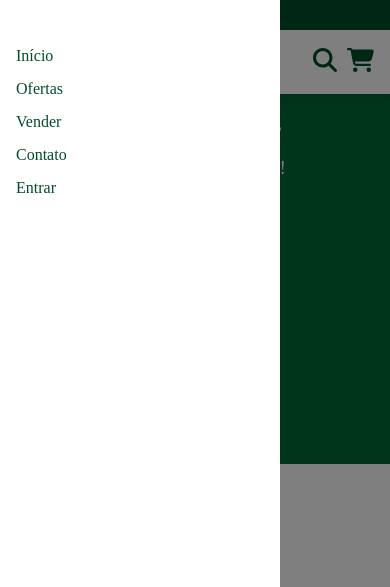
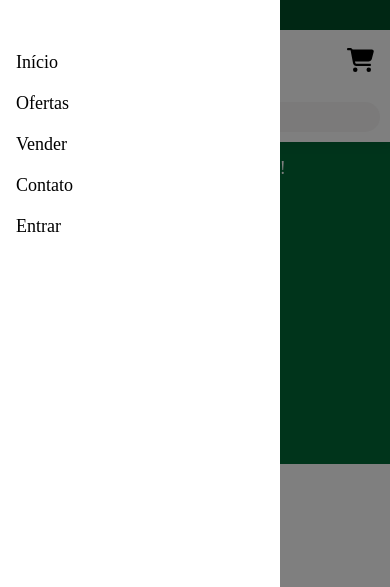
Before and after one commit to duguzin/CultivaMais, a plain HTML site: page index.html in a window 390 px wide. Both pictures are taken after a click on the element 26 px from the left and 62 px from the top of the page. Shown: the top 587 px of the page. Drawn offline with nearby package versions, Linux system fonts and the light colour scheme; a web font is replaced by a local one.

Commit message:
Add files via upload

```diff
--- a/index.html
+++ b/index.html
@@ -55,9 +55,9 @@
 
 
           <div class="div-input-cart-nav">
-            <div class="input-pesquisa-mobile">
+            <!-- <div class="input-pesquisa-mobile">
               <svg xmlns="http://www.w3.org/2000/svg" onclick="toggleInputOpen()" viewBox="0 0 512 512"><!--!Font Awesome Free 6.5.1 by @fontawesome - https://fontawesome.com License - https://fontawesome.com/license/free Copyright 2024 Fonticons, Inc.--><path d="M416 208c0 45.9-14.9 88.3-40 122.7L502.6 457.4c12.5 12.5 12.5 32.8 0 45.3s-32.8 12.5-45.3 0L330.7 376c-34.4 25.2-76.8 40-122.7 40C93.1 416 0 322.9 0 208S93.1 0 208 0S416 93.1 416 208zM208 352a144 144 0 1 0 0-288 144 144 0 1 0 0 288z"/></svg>
-            </div>
+            <!-- </div>-->
             <div class="svg-carrinho-mobile" onclick="toggleCarrinhoOpen()">
               <svg xmlns="http://www.w3.org/2000/svg" viewBox="0 0 576 512"><!--!Font Awesome Free 6.5.1 by @fontawesome - https://fontawesome.com License - https://fontawesome.com/license/free Copyright 2024 Fonticons, Inc.--><path d="M0 24C0 10.7 10.7 0 24 0H69.5c22 0 41.5 12.8 50.6 32h411c26.3 0 45.5 25 38.6 50.4l-41 152.3c-8.5 31.4-37 53.3-69.5 53.3H170.7l5.4 28.5c2.2 11.3 12.1 19.5 23.6 19.5H488c13.3 0 24 10.7 24 24s-10.7 24-24 24H199.7c-34.6 0-64.3-24.6-70.7-58.5L77.4 54.5c-.7-3.8-4-6.5-7.9-6.5H24C10.7 48 0 37.3 0 24zM128 464a48 48 0 1 1 96 0 48 48 0 1 1 -96 0zm336-48a48 48 0 1 1 0 96 48 48 0 1 1 0-96z"/></svg>
             </div>
@@ -109,12 +109,20 @@
            <div class="swiper-slide" id="swiper-slide-text">
                 <p>Temos os melhores padrões de qualidade</p>
             </div>
+
            <!-- <div class="swiper-slide" id="swiper-slide-text">
                 <p>Teste</p>
             </div>
            </div> -->
               <!-- <div class="swiper-button-next" style="color: red;"></div>
               <div class="swiper-button-prev" style="color: red;"></div> -->
+        </div>
+
+        <div class="div-input-pesquisa-mobile">
+          <div class="input-pesquisa-mobile">
+            <svg xmlns="http://www.w3.org/2000/svg" onclick="toggleInputOpen()" viewBox="0 0 512 512"><!--!Font Awesome Free 6.5.1 by @fontawesome - https://fontawesome.com License - https://fontawesome.com/license/free Copyright 2024 Fonticons, Inc.--><path d="M416 208c0 45.9-14.9 88.3-40 122.7L502.6 457.4c12.5 12.5 12.5 32.8 0 45.3s-32.8 12.5-45.3 0L330.7 376c-34.4 25.2-76.8 40-122.7 40C93.1 416 0 322.9 0 208S93.1 0 208 0S416 93.1 416 208zM208 352a144 144 0 1 0 0-288 144 144 0 1 0 0 288z"/></svg>
+              <input type="text" placeholder="O que você está procurando?">
+          </div>
         </div>
 
     </header>
--- a/style.css
+++ b/style.css
@@ -29,11 +29,11 @@ main {
 
 .nav-menu {
     width: 100%;
-    height: 30px;
+    height: 40px;
     justify-content: center;
     display: flex;
     background-color: #fff;
-    padding: 1.5rem;
+    padding: 1rem;
     position: fixed;
     top: 80px;
     align-items: center;
@@ -57,9 +57,15 @@ main {
     transition: all .5s;
 }
 
-.nav-menu-mobile li{
-    margin-top: 15px;
+.nav-menu-mobile li {
+    margin-top: 20px;
 }
+
+.nav-menu-mobile li a {
+    font-size: 18px;
+}
+
+
 
 
 
@@ -69,7 +75,7 @@ main {
     width: 100%;
     height: 30px;
     position: fixed;
-    top: 125px;
+    top: 100px;
     z-index: 2;
     display: flex;
     justify-content: space-between;
@@ -92,9 +98,9 @@ main {
 
 .nav-links {
     /* color: #929292; */
-    color: #004E29;
+    color: #000;
     text-decoration: none;
-    font-size: 16px;
+    font-size: 14px;
     font-weight: 400;
     border-bottom: 1px solid transparent;
     transition: .3s ease;
@@ -119,20 +125,42 @@ main {
     width: 280px;
 }
 
-/* .input-pesquisa {
-   border: 2px #fff solid;
-   background: #fff;
+.input-pesquisa-mobile {
+   /* border: 2px #fff solid;*/
+   background: #f7f6f6;
+   width: 100%;
    border-radius: 25px;
-   width: 600px;
-   height: 45px;
-   position: relative;
+   height: 30px;
    display: flex;
-   gap: 5px;
-   padding: 0 15px;
    align-items: center;
-   margin: 0 1rem;
-   box-shadow: 2px 3px 8px rgba(0, 0, 0, 0.5);
-} */
+   padding-left: 15px;
+   gap: 10px;
+   /* box-shadow: 2px 3px 8px rgba(0, 0, 0, 0.5); */
+}
+
+.input-pesquisa-mobile svg {
+    fill: #000;
+    height: 0.8em;
+}
+
+.input-pesquisa-mobile input {
+    background: transparent;
+    border: none;
+    width: 100%;
+}
+
+.div-input-pesquisa-mobile {
+    background-color: #fff;
+    width: 100%;
+    height: 50px;
+    position: absolute;
+    top: 92px;
+    gap: 5px;
+    display: flex;
+    align-items: center;
+    padding: 10px;
+    box-shadow: 1px 3px 10px rgba(0, 0, 0, 0.1);
+}
 
 .input-pesquisa {
     border: 1px solid #004E29;
@@ -146,7 +174,7 @@ main {
     gap: 10px;
 }
 
-.input-pesquisa-mobile  svg {
+/* .input-pesquisa-mobile  svg {
     fill: #004E29;
     height: 1.5em;
 }
@@ -154,7 +182,7 @@ main {
 .input-pesquisa svg {
     fill: #004E29;
     height: 1.3em;
-}
+} */
 
 .input-pesquisa-active {
     width: 120px;
@@ -194,7 +222,7 @@ body.open-input .input-pesquisa-active {
 } */
 
 .svg-carrinho svg, .svg-carrinho-mobile svg {
-    fill: #004E29;
+    fill: #000;
     height: 1.5em;
     cursor: pointer;
 }
@@ -424,7 +452,7 @@ body.open-menu .navbar-overlay-mobile {
     height: 30px;
     width: 100%;
     position: fixed;
-    top: 125px;
+    top: 120px;
     z-index: 2;
 }
 
@@ -682,7 +710,7 @@ div.swiper-button-next, div.swiper-button-prev {
 
 .button-menu svg {
     cursor: pointer;
-    fill: #004E29;
+    fill: #000;
     height: 1.5em;
 }
 
@@ -845,7 +873,7 @@ footer {
 
 
 @media (min-width: 1010px) {
-    .div-input-cart-nav, .button-menu, .swiper-card-img-item {
+    .div-input-cart-nav, .button-menu, .swiper-card-img-item, .div-input-pesquisa-mobile {
         display: none;
     }
 
@@ -865,7 +893,7 @@ footer {
         padding: 2rem 3rem;
         height: 60px;
         top: 30px;
-        box-shadow: 1px 3px 10px rgba(0, 0, 0, 0.1);
+        /* box-shadow: 1px 3px 10px rgba(0, 0, 0, 0.1); */
     }
     main {
         padding: 4rem 0;
@@ -935,7 +963,7 @@ footer {
         padding: 2rem 3rem;
         height: 60px;
         top: 30px;
-        box-shadow: 1px 3px 10px rgba(0, 0, 0, 0.1);
+        /* box-shadow: 1px 3px 10px rgba(0, 0, 0, 0.1); */
     }
     main {
         padding: 4rem 0;
@@ -1007,8 +1035,8 @@ footer {
     .nav-main {
         padding: 2rem 1rem;
         height: 60px;
-        top: 30px;
-        box-shadow: 1px 3px 10px rgba(0, 0, 0, 0.1);
+        /* top: 30px;
+        box-shadow: 1px 3px 10px rgba(0, 0, 0, 0.1); */
     }
     main {
         padding: 4rem 0;
@@ -1077,7 +1105,7 @@ footer {
         padding: 10px;
         height: 50px;
         top: 30px;
-        box-shadow: 1px 3px 10px rgba(0, 0, 0, 0.1);
+        /* box-shadow: 1px 3px 10px rgba(0, 0, 0, 0.1); */
     }
     main {
         padding: 3rem 0;
```
